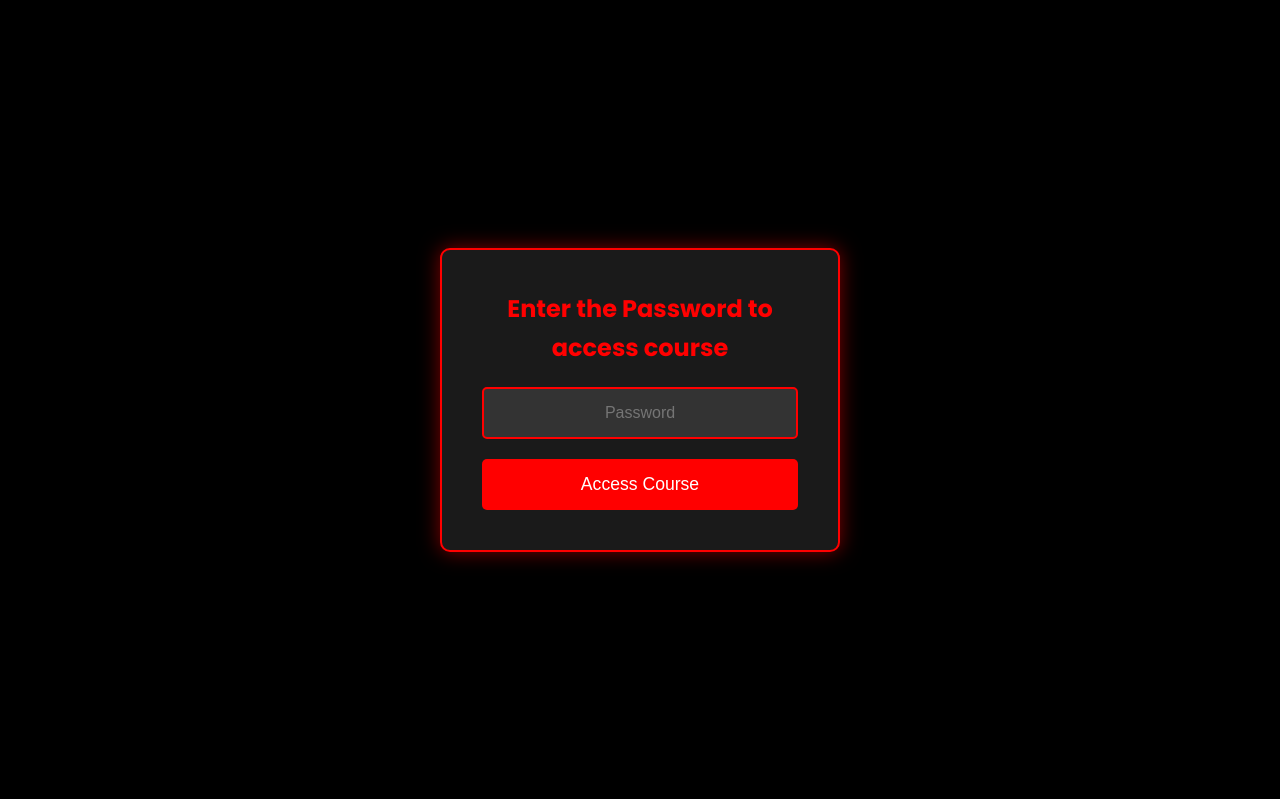
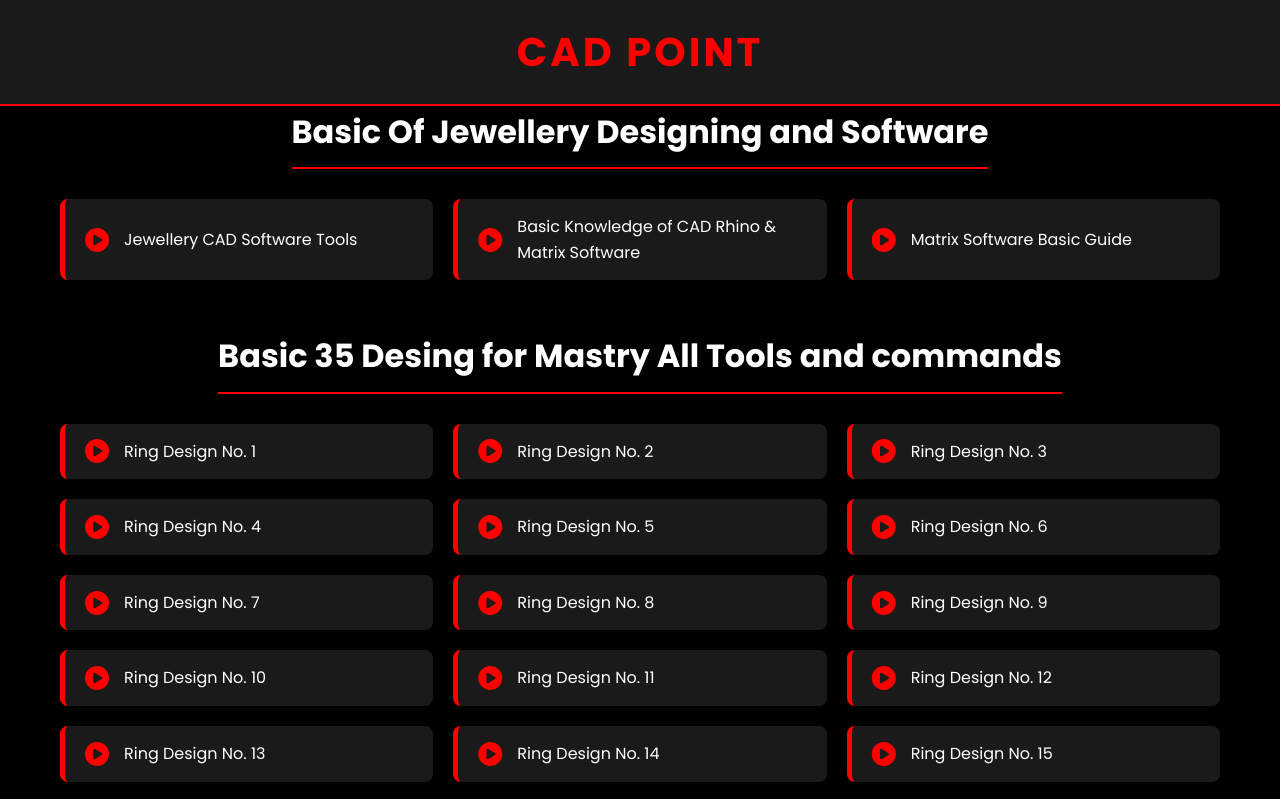
Before and after one commit to cadspace12/cadcourse, a plain HTML site: page index.html in a window 1280 px wide. Shown: the top 799 px of the page. Drawn offline with Linux system fonts and the light colour scheme.

Commit message:
index.html

```diff
--- a/index.html
+++ b/index.html
@@ -35,76 +35,6 @@
             margin: 0 auto;
             padding: 0 20px;
         }
-
-        /* Password Overlay */
-        #password-overlay {
-            position: fixed;
-            top: 0;
-            left: 0;
-            width: 100%;
-            height: 100%;
-            background: rgba(0, 0, 0, 0.95);
-            display: flex;
-            justify-content: center;
-            align-items: center;
-            z-index: 1000;
-        }
-
-        #password-box {
-            background: var(--card-background);
-            padding: 40px;
-            border-radius: 10px;
-            text-align: center;
-            width: 90%;
-            max-width: 400px;
-            box-shadow: 0 0 20px rgba(255, 0, 0, 0.5);
-            border: 2px solid var(--primary-color);
-        }
-
-        #password-box h2 {
-            margin-bottom: 20px;
-            color: var(--primary-color);
-            font-size: 1.5rem;
-        }
-
-        #password-input {
-            width: 100%;
-            padding: 15px;
-            margin-bottom: 20px;
-            border-radius: 5px;
-            border: 2px solid var(--primary-color);
-            background: #333;
-            color: var(--text-color);
-            font-size: 1rem;
-            text-align: center;
-        }
-
-        #password-input:focus {
-            outline: none;
-            box-shadow: 0 0 10px var(--primary-color);
-        }
-
-        #submit-password {
-            width: 100%;
-            padding: 15px;
-            border: none;
-            border-radius: 5px;
-            background: var(--primary-color);
-            color: var(--text-color);
-            font-size: 1.1rem;
-            cursor: pointer;
-            transition: background-color 0.3s;
-        }
-
-        #submit-password:hover {
-            background-color: #cc0000;
-        }
-
-        /* Hide main content initially */
-        #main-content {
-            display: none;
-        }
-
 
         /* Header */
         .header {
@@ -229,17 +159,6 @@
 </head>
 <body>
 
-    <!-- Password Protection -->
-    <div id="password-overlay">
-        <div id="password-box">
-            <h2>Enter the Password to access course</h2>
-            <input type="password" id="password-input" placeholder="Password">
-            <button id="submit-password">Access Course</button>
-        </div>
-    </div>
-
-    <!-- Main Content Wrapper -->
-    <div id="main-content">
     <!-- Header -->
     <header class="header">
         <div class="container">
@@ -346,38 +265,6 @@
             </div>
         </div>
     </footer>
-    </div>
-
-    <script>
-        document.addEventListener('DOMContentLoaded', function() {
-            const passwordOverlay = document.getElementById('password-overlay');
-            const passwordInput = document.getElementById('password-input');
-            const submitPassword = document.getElementById('submit-password');
-            const mainContent = document.getElementById('main-content');
-            const correctPassword = 'studentcp';
-
-            // Function to check password
-            function checkPassword() {
-                if (passwordInput.value === correctPassword) {
-                    passwordOverlay.style.display = 'none';
-                    mainContent.style.display = 'block';
-                } else {
-                    alert('गलत पासवर्ड! कृपया पुनः प्रयास करें।');
-                    passwordInput.value = '';
-                }
-            }
-
-            // Event listener for the button click
-            submitPassword.addEventListener('click', checkPassword);
-
-            // Event listener for Enter key press
-            passwordInput.addEventListener('keypress', function(event) {
-                if (event.key === 'Enter') {
-                    checkPassword();
-                }
-            });
-        });
-    </script>
 
 </body>
 </html>
```
Lines whose indentation alone changed are shown as unchanged.
